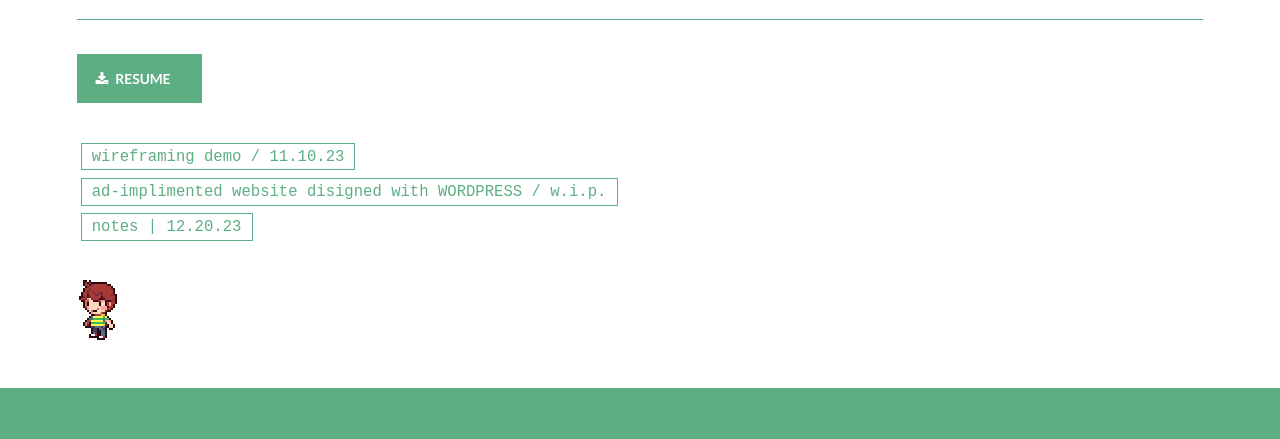
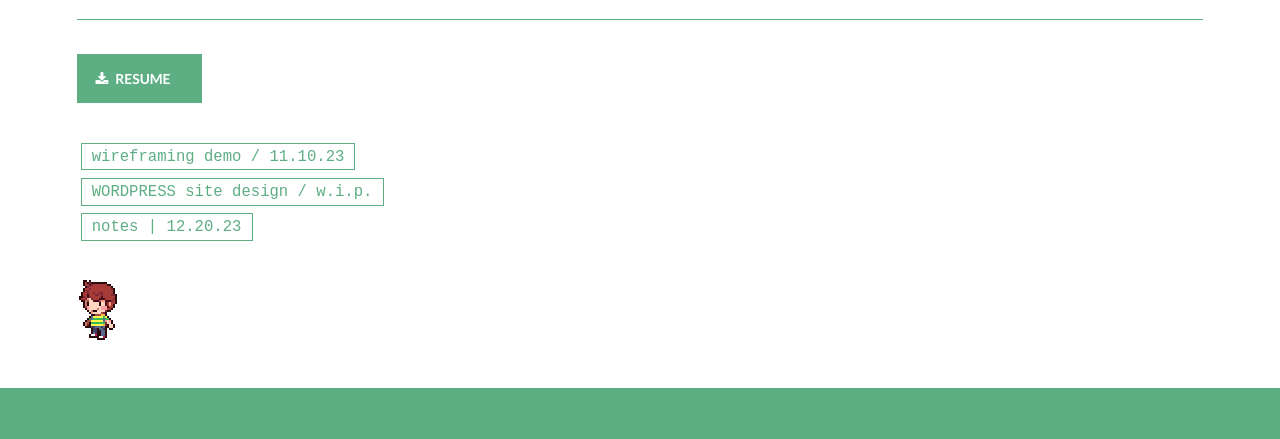
Before and after one commit to david-mallinson/mallinson.io, a plain HTML site: page projects.html in a window 1280 px wide. Shown: the part 224-663 px from the top of the page. Drawn offline with nearby package versions, Linux system fonts and the light colour scheme.

Commit message:
Update projects.html

```diff
--- a/projects.html
+++ b/projects.html
@@ -46,7 +46,7 @@
                         <hr />
                         <a href="images/davidmallinson_resume2024.pdf" class="button special icon fa-download">Resume</a> <br><br>
                         <code><a href="images/mallinson.wireframe.demo1.mp4">wireframing demo / 11.10.23</a></code> <br>
-						<code><a href="https://beatl-io.pages.dev/">ad-implimented website disigned with WORDPRESS / w.i.p.</a></code> <br>
+						<code><a href="https://beatl-io.pages.dev/">WORDPRESS site design / w.i.p.</a></code> <br>
 						<code><a href="12.20.23.html">notes | 12.20.23</a></code> <br>
 
 						<br> <img src = "images/travis-dance.gif" alt="travis-guitar"/>
```
